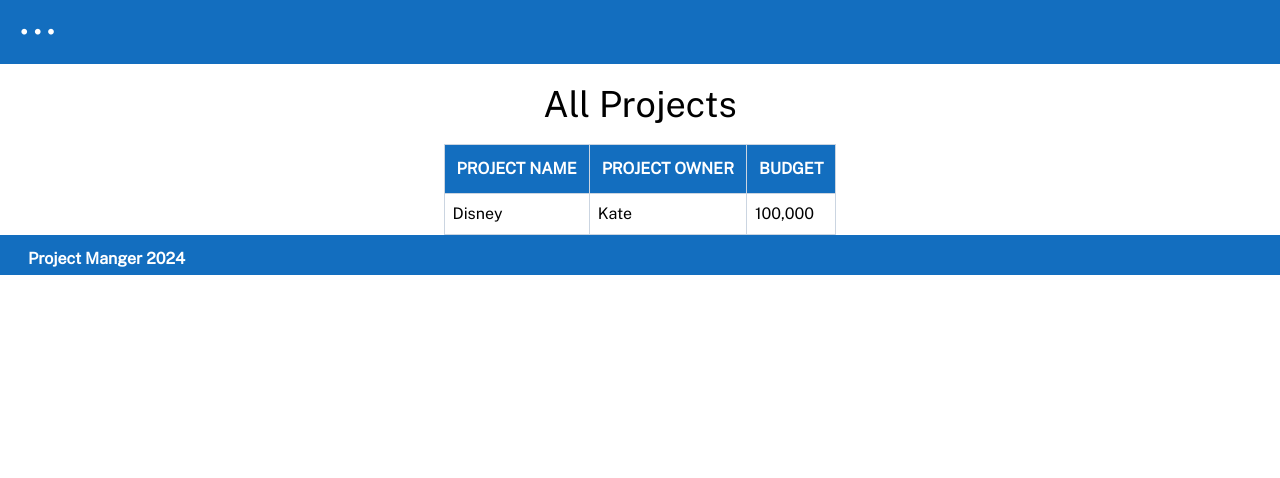
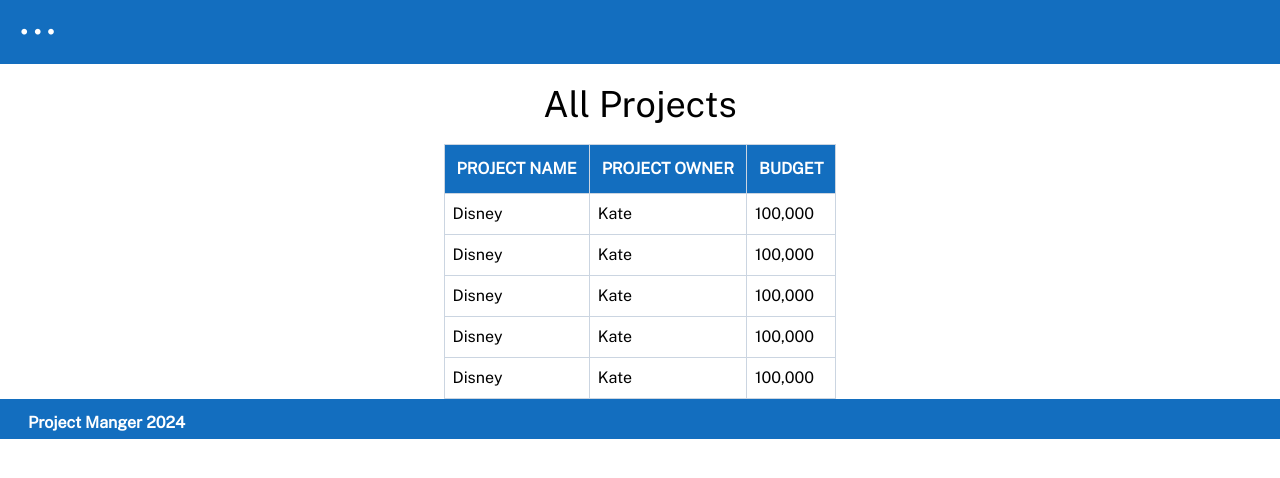
Before and after one commit to Katie-Davies/projectbudgetmanager, a React (Create React App) app in the folder Frontend/: page /allprojects in a window 1280 px wide. Shown: the top 478 px of the page. Built offline with nearby package versions, Linux system fonts and the light colour scheme.

Commit message:
create based on fake data

```diff
--- a/Frontend/src/pages/AllProjects.tsx
+++ b/Frontend/src/pages/AllProjects.tsx
@@ -1,4 +1,11 @@
 function AllProjects() {
+  const data = [
+    { projectName: 'Disney', projectOwner: 'Kate', budget: '100,000' },
+    { projectName: 'Disney', projectOwner: 'Kate', budget: '100,000' },
+    { projectName: 'Disney', projectOwner: 'Kate', budget: '100,000' },
+    { projectName: 'Disney', projectOwner: 'Kate', budget: '100,000' },
+    { projectName: 'Disney', projectOwner: 'Kate', budget: '100,000' },
+  ]
   return (
     <div className="flex justify-center flex-col content-center flex-wrap">
       <h1 className="text-4xl m-5 text-center">All Projects</h1>
@@ -6,7 +13,7 @@
         <thead>
           <tr>
             <th className="border border-slate-300 bg-customBlue text-white p-3">
-              PROJECT NAME{' '}
+              PROJECT NAME
             </th>
             <th className="border border-slate-300 p-3 bg-customBlue text-white">
               PROJECT OWNER
@@ -17,11 +24,21 @@
           </tr>
         </thead>
         <tbody>
-          <tr>
-            <td className="border border-slate-300 p-2 ">Disney </td>
-            <td className="border border-slate-300 p-2">Kate</td>
-            <td className="border border-slate-300 p-2">100,000</td>
-          </tr>
+          {data.map((project) => {
+            return (
+              <tr key={project.projectName}>
+                <td className="border border-slate-300 p-2">
+                  {project.projectName}
+                </td>
+                <td className="border border-slate-300 p-2">
+                  {project.projectOwner}
+                </td>
+                <td className="border border-slate-300 p-2">
+                  {project.budget}
+                </td>
+              </tr>
+            )
+          })}
         </tbody>
       </table>
     </div>
```
